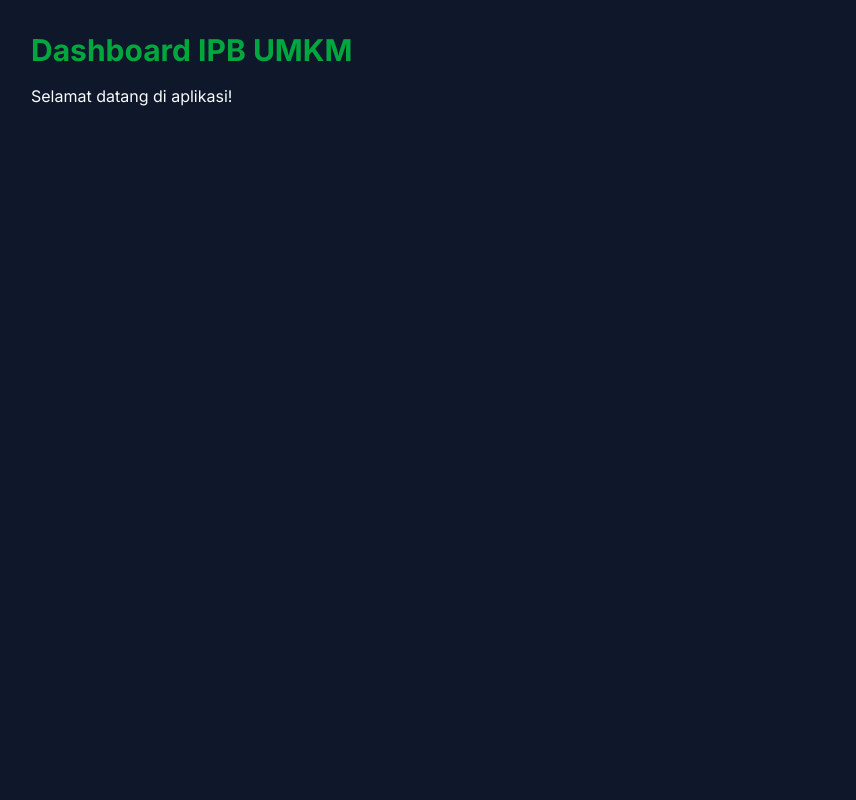
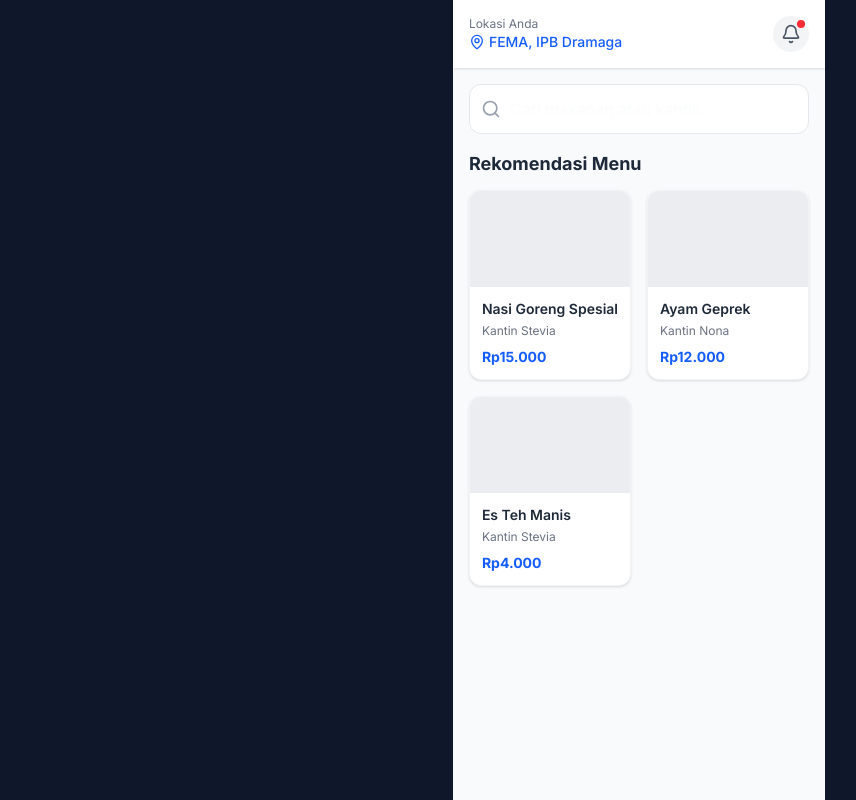
Before and after one commit to hamzaa101/ipb-food-umkm, a React (Vite) app in the folder frontend/: page /dashboard in a window 1280 px wide. Shown: the whole page, without its empty margins (1-857 px from the left). Built offline with nearby package versions, Linux system fonts and the light colour scheme.

Commit message:
feat(dashboard): build initial dashboard ui with dummy products

```diff
--- a/frontend/src/pages/Dashboard.tsx
+++ b/frontend/src/pages/Dashboard.tsx
@@ -1,8 +1,61 @@
+import React, { useState } from 'react';
+import { Search, MapPin, Bell } from 'lucide-react';
+
 export default function Dashboard() {
-    return (
-        <div className="p-8">
-            <h1 className="text-3xl font-bold text-green-600">Dashboard IPB UMKM</h1>
-            <p className="mt-4">Selamat datang di aplikasi!</p>
+  // Data simulasi (dummy) sebelum integrasi ke backend
+  const [products] = useState([
+    { id: '1', name: 'Nasi Goreng Spesial', price: 15000, sellerName: 'Kantin Stevia' },
+    { id: '2', name: 'Ayam Geprek', price: 12000, sellerName: 'Kantin Nona' },
+    { id: '3', name: 'Es Teh Manis', price: 4000, sellerName: 'Kantin Stevia' },
+  ]);
+
+  return (
+    <div className="pb-20 max-w-md mx-auto bg-gray-50 min-h-screen">
+      {/* Header Info */}
+      <div className="bg-white p-4 shadow-sm sticky top-0 z-10 flex justify-between items-center">
+        <div>
+          <p className="text-xs text-gray-500">Lokasi Anda</p>
+          <div className="flex items-center text-blue-600 font-medium text-sm">
+            <MapPin className="w-4 h-4 mr-1" />
+            <span>FEMA, IPB Dramaga</span>
+          </div>
         </div>
-    )
+        <button className="p-2 relative bg-gray-100 rounded-full text-gray-600">
+          <Bell className="w-5 h-5" />
+          <span className="absolute top-1 right-1 w-2 h-2 bg-red-500 rounded-full"></span>
+        </button>
+      </div>
+
+      {/* Search Bar */}
+      <div className="p-4">
+        <div className="relative">
+          <Search className="absolute left-3 top-1/2 transform -translate-y-1/2 text-gray-400 w-5 h-5" />
+          <input
+            type="text"
+            placeholder="Cari makanan atau kantin..."
+            className="w-full pl-10 pr-4 py-3 rounded-xl border border-gray-200 bg-white focus:outline-none focus:ring-2 focus:ring-blue-500 transition-shadow"
+          />
+        </div>
+      </div>
+
+      {/* Produk List */}
+      <div className="p-4 pt-0">
+        <h2 className="font-bold text-gray-800 mb-3 text-lg">Rekomendasi Menu</h2>
+        <div className="grid grid-cols-2 gap-4">
+          {products.map((product) => (
+            <div key={product.id} className="bg-white rounded-xl shadow-sm overflow-hidden border border-gray-100">
+              <div className="h-24 bg-gray-200 w-full animate-pulse"></div>
+              <div className="p-3">
+                <h3 className="font-semibold text-gray-800 text-sm truncate">{product.name}</h3>
+                <p className="text-xs text-gray-500 mt-1">{product.sellerName}</p>
+                <div className="mt-2 text-blue-600 font-bold text-sm">
+                  Rp{product.price.toLocaleString('id-ID')}
+                </div>
+              </div>
+            </div>
+          ))}
+        </div>
+      </div>
+    </div>
+  );
 }
```
